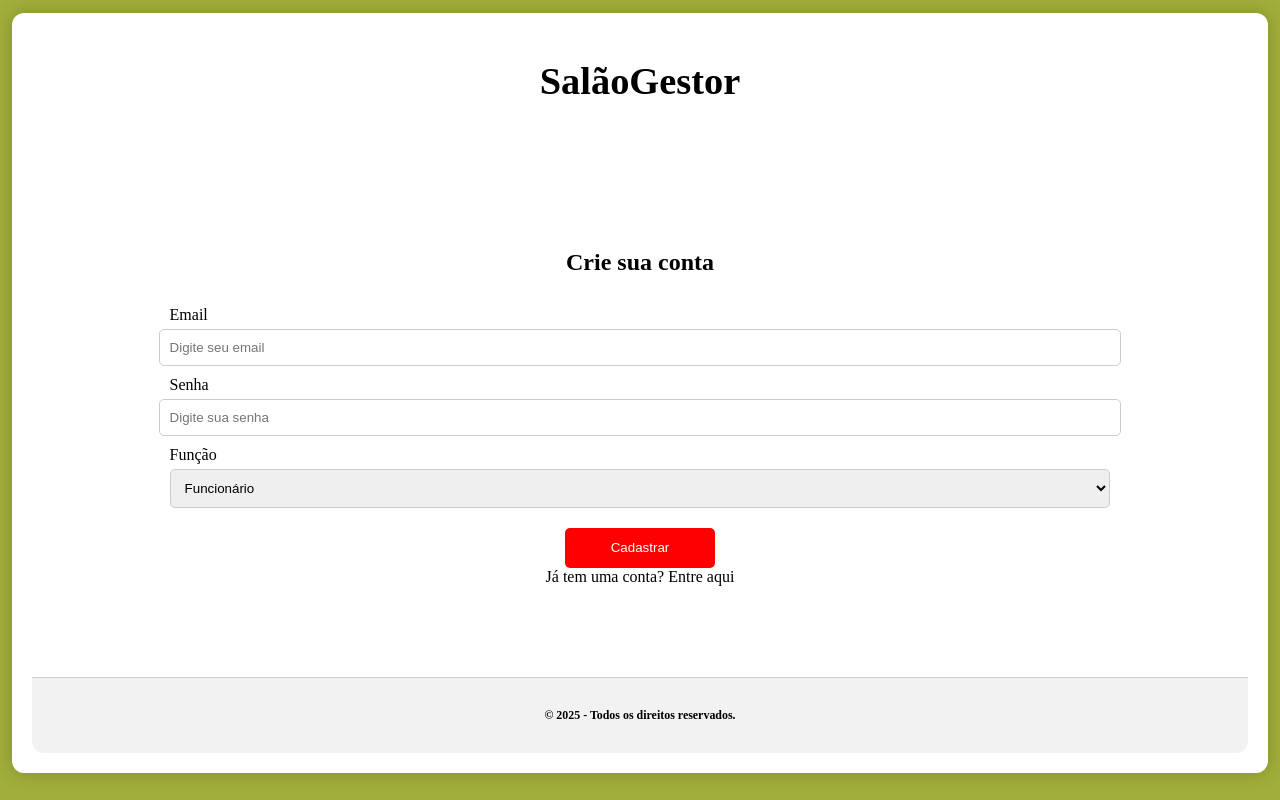
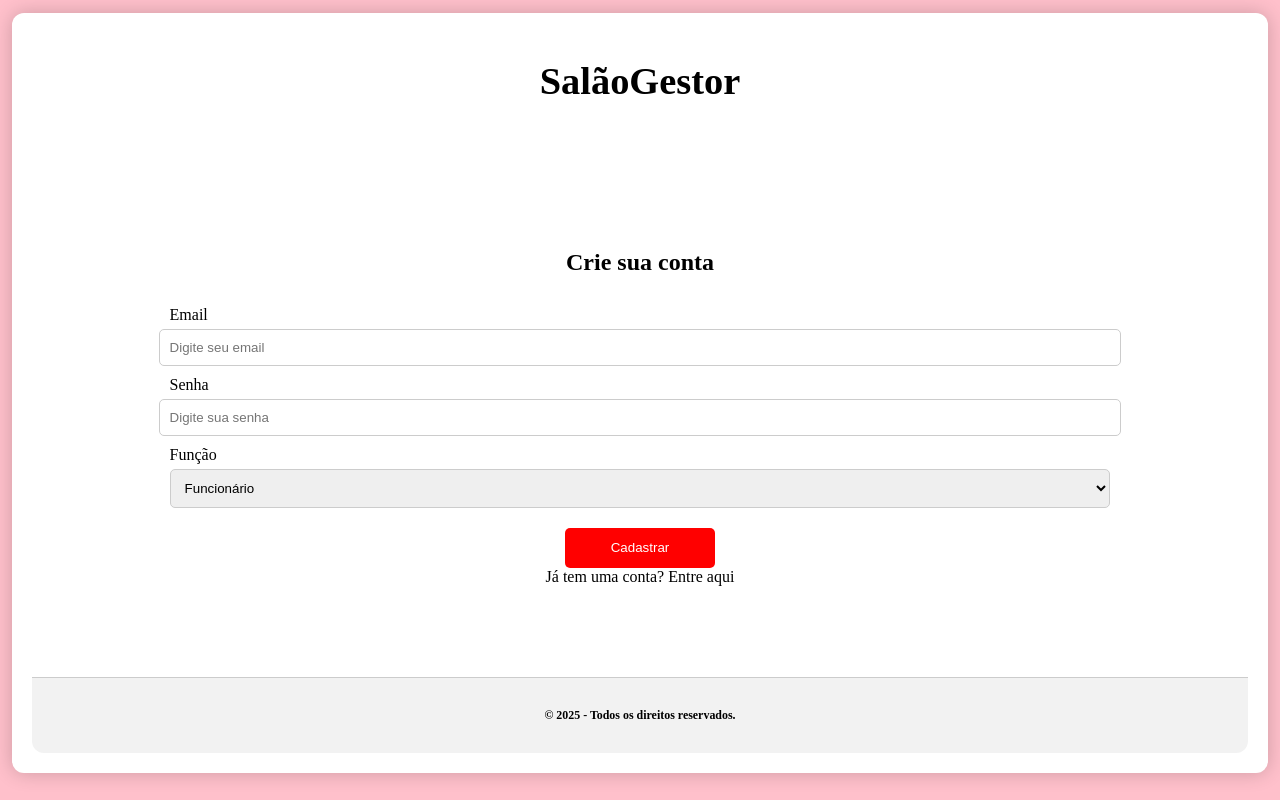
Before and after one commit to vv1ll14n/PTI-ANALISE-DE-SOLUCOES-INTEGRADAS-PARA-ORGANIZACOES, a Flask app: page /register in a window 1280 px wide. Run offline with Flask 3, Linux system fonts and the light colour scheme; tables that the repository leaves empty hold one stand-in row (values such as "Sample post"); some libraries are stand-ins or nearby versions.

Commit message:
uniformização de cores

```diff
--- a/salaogestor/templates/agenda-salao.html
+++ b/salaogestor/templates/agenda-salao.html
@@ -9,7 +9,7 @@
         html, body {
             margin: 0;
             padding: 0;
-            background-color: #A0AF3B;
+            background-color: pink;
             font-family: 'Times New Roman', Times, serif;
         }
 
--- a/salaogestor/templates/login.html
+++ b/salaogestor/templates/login.html
@@ -12,7 +12,7 @@
       height: 100%;
       margin: 0;
       padding: 0;
-      background-color: #a0af3b;
+      background-color: pink;
       font-family: 'Times New Roman', Times, serif;
     }
 
--- a/salaogestor/templates/register.html
+++ b/salaogestor/templates/register.html
@@ -11,7 +11,7 @@
         height: 100%;
         margin: 0;
         padding: 0;
-        background-color: #a0af3b;
+        background-color: pink;
         font-family: 'Times New Roman', Times, serif;
       }
 
```
